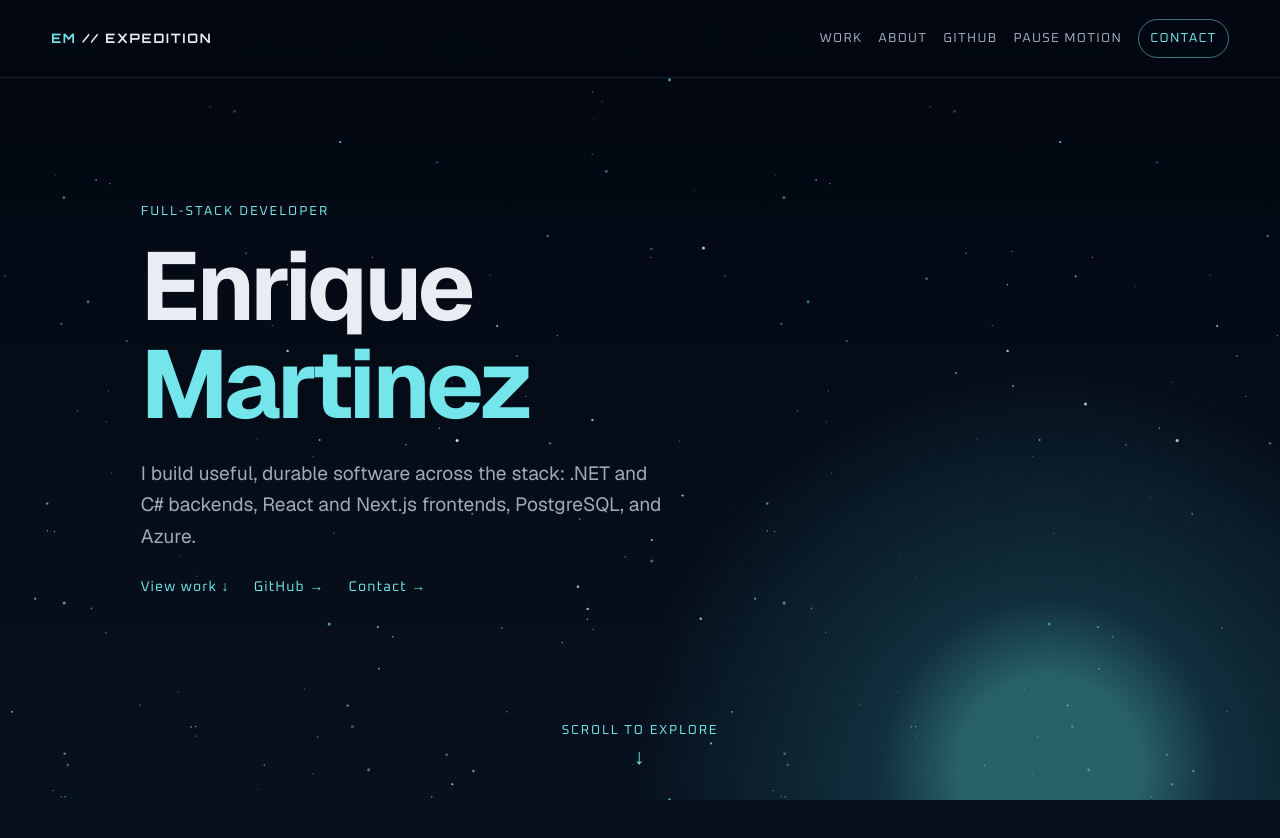
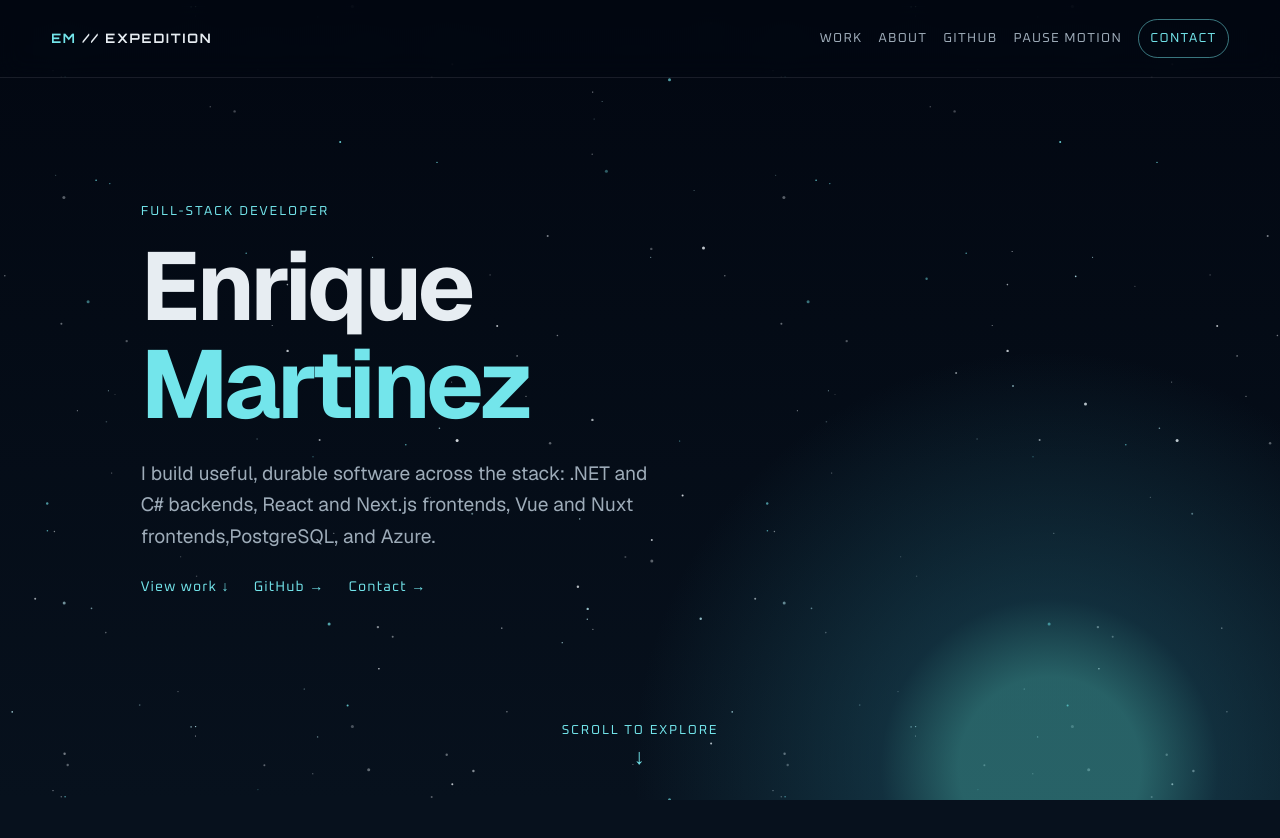
Before and after one commit to enriquemartinez-emc/enriquemartinez-emc.github.io, a Next.js app: page / in a window 1280 px wide. Shown: the top 838 px of the page. Built offline with nearby package versions, Linux system fonts and the light colour scheme; no server answers.

Commit message:
feat(landing): mention Vue and Nuxt in the hero pitch

```diff
--- a/src/components/space-portfolio.tsx
+++ b/src/components/space-portfolio.tsx
@@ -159,7 +159,8 @@ export default function SpacePortfolio({ repos }: { repos: Repo[] }) {
               </h1>
               <p>
                 I build useful, durable software across the stack: .NET and C#
-                backends, React and Next.js frontends, PostgreSQL, and Azure.
+                backends, React and Next.js frontends, Vue and Nuxt
+                frontends,PostgreSQL, and Azure.
               </p>
               <div className="hero-actions">
                 <a className="story-link" href="#work">
```
